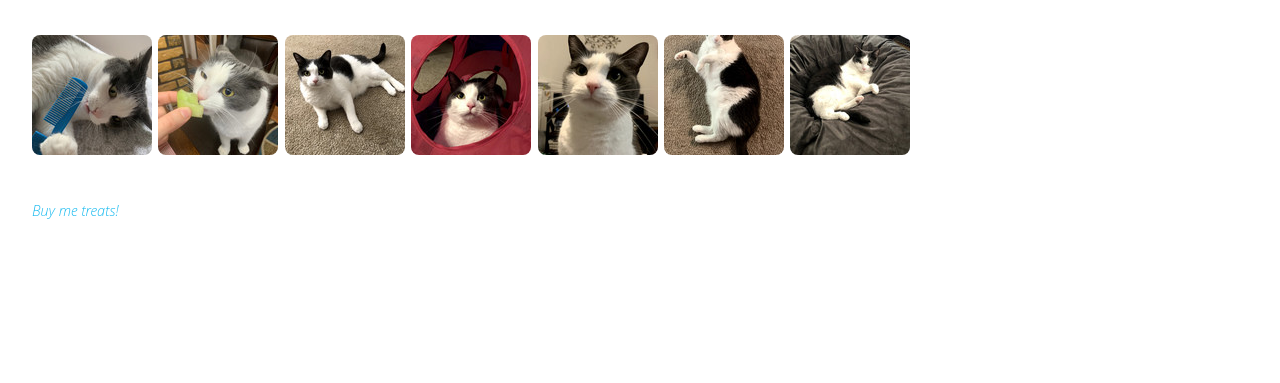
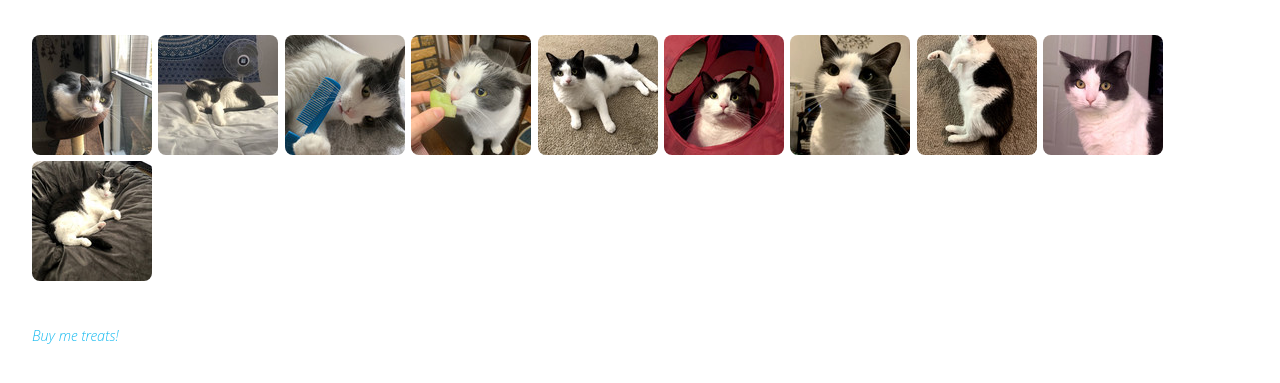
Before and after one commit to sgreene570/zee-pics, a plain HTML site: page zee.html in a window 1280 px wide. Shown: the part 131-514 px from the top of the page. Drawn offline with Linux system fonts and the light colour scheme.

Commit message:
Deploying to gh-pages from  @ 9da08044710abcf3deb6c6034bf8506d21cbc02c 🚀

```diff
--- a/zee.html
+++ b/zee.html
@@ -42,6 +42,34 @@
       -->
       <ul id="media" class="clearfix">
 
+            <li data-src="media/large/zee/IMG_0309.jpg"
+                data-sub-html=""
+                data-download-url="media/original/zee/IMG_0309.jpg"
+
+                data-filename="IMG_0309.jpg"
+
+              >
+              <a href="media/original/zee/IMG_0309.jpg">
+                <img src="media/thumbs/zee/IMG_0309.jpg"
+                     width="120"
+                     height="120"
+                     alt="IMG_0309.jpg" />
+              </a>
+            </li>
+            <li data-src="media/large/zee/IMG_0853.jpg"
+                data-sub-html=""
+                data-download-url="media/original/zee/IMG_0853.jpg"
+
+                data-filename="IMG_0853.jpg"
+
+              >
+              <a href="media/original/zee/IMG_0853.jpg">
+                <img src="media/thumbs/zee/IMG_0853.jpg"
+                     width="120"
+                     height="120"
+                     alt="IMG_0853.jpg" />
+              </a>
+            </li>
             <li data-src="media/large/zee/IMG_3466.jpg"
                 data-sub-html=""
                 data-download-url="media/original/zee/IMG_3466.jpg"
@@ -126,6 +154,20 @@
                      alt="IMG_6386.jpg" />
               </a>
             </li>
+            <li data-src="media/large/zee/IMG_7747.jpg"
+                data-sub-html=""
+                data-download-url="media/original/zee/IMG_7747.jpg"
+
+                data-filename="IMG_7747.jpg"
+
+              >
+              <a href="media/original/zee/IMG_7747.jpg">
+                <img src="media/thumbs/zee/IMG_7747.jpg"
+                     width="120"
+                     height="120"
+                     alt="IMG_7747.jpg" />
+              </a>
+            </li>
             <li data-src="media/large/zee/IMG_8220.jpg"
                 data-sub-html=""
                 data-download-url="media/original/zee/IMG_8220.jpg"
```
Also changed, not shown: index.html (+3 -3 lines), media/large/zee/IMG_0309.jpg (added), media/large/zee/IMG_0853.jpg (added), media/large/zee/IMG_7747.jpg (added), media/original/zee/IMG_0309.jpg (added), media/original/zee/IMG_0853.jpg (added), media/original/zee/IMG_7747.jpg (added), media/small/zee/IMG_0309.jpg (added), media/small/zee/IMG_0853.jpg (added), media/small/zee/IMG_7747.jpg (added), media/thumbs/zee/IMG_0309.jpg (added), media/thumbs/zee/IMG_0853.jpg (added), media/thumbs/zee/IMG_7747.jpg (added), 1 other file.
